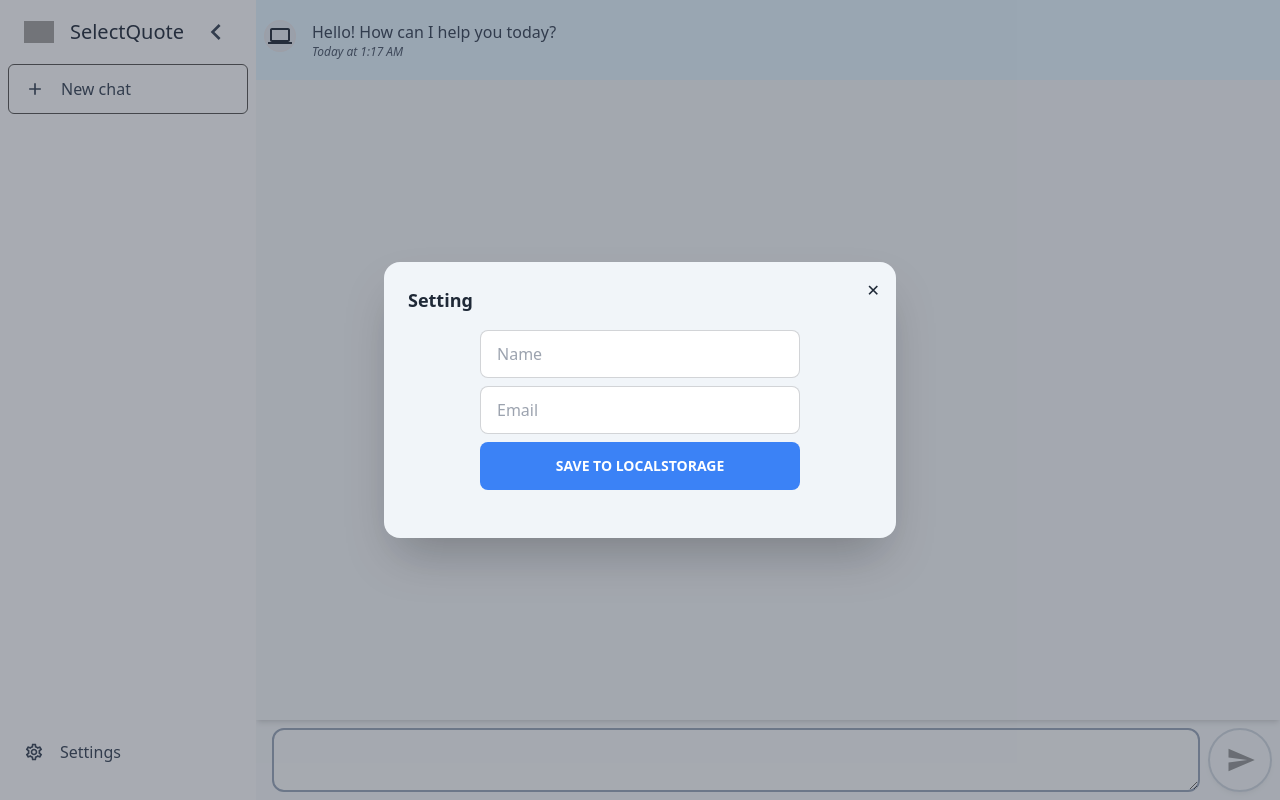
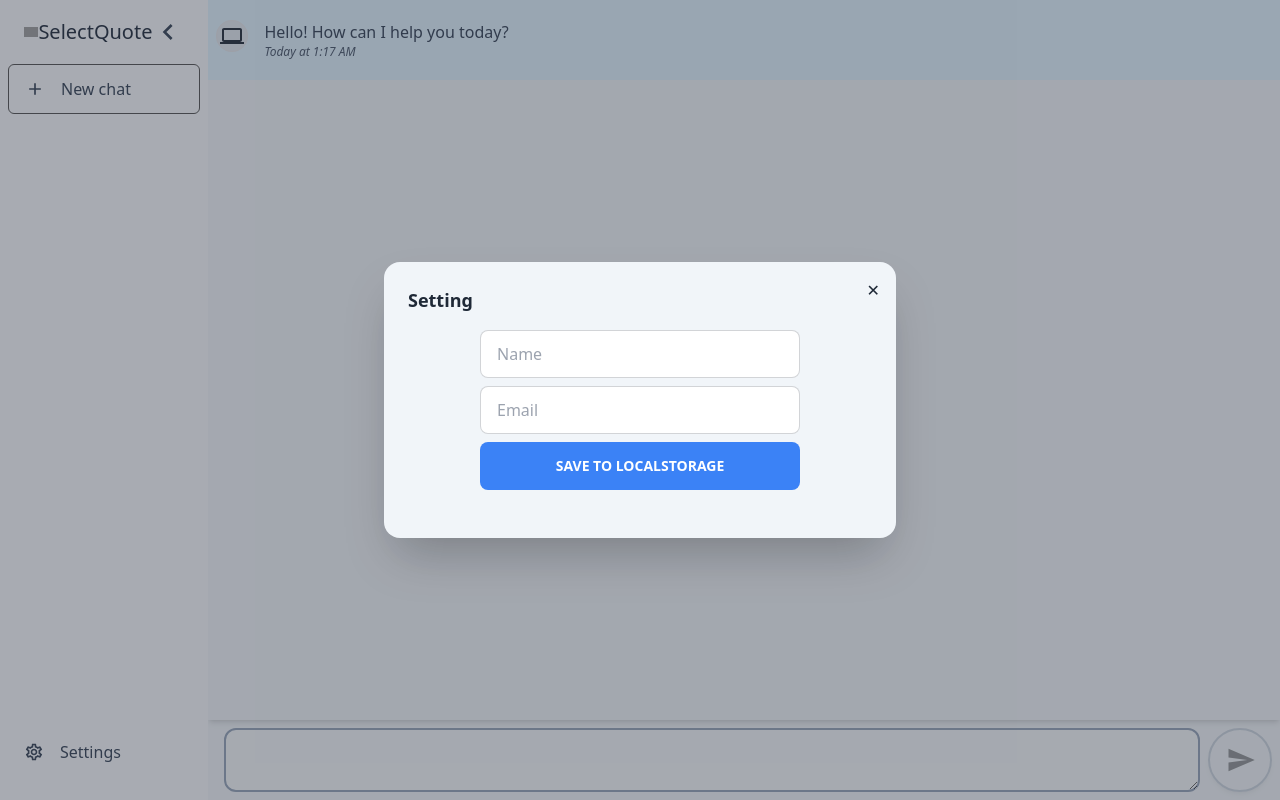
Before and after one commit to jahmed93/react-chatbot, a React (Create React App) app: page / in a window 1280 px wide. Built offline with nearby package versions, Linux system fonts and the light colour scheme; no server answers; grey boxes are pictures that could not be loaded; the HTML template or start-up script is replaced by a standard one.

Commit message:
fix style

```diff
--- a/src/components/SideBar.js
+++ b/src/components/SideBar.js
@@ -32,8 +32,9 @@ const SideBar = () => {
   const clearChat = () => clearMessages();
 
   return (
-    <section className={` ${open ? 'w-64' : 'w-16'} sidebar`}>
+    <section className={` ${open ? 'w-screen lg:w-64' : 'w-16'} sidebar`}>
       <div className='sidebar__app-bar'>
+        <div className='flex items-center'>
           <div className={`sidebar__app-logo ${!open && 'scale-0 hidden'}`}>
             <span className='w-8 h-8'>
               <img width="30" src={logo} alt='Logo' />
@@ -42,6 +43,7 @@ const SideBar = () => {
           <h1 className={`sidebar__app-title ${!open && 'scale-0 hidden'}`}>
             SelectQuote
           </h1>
+        </div>
         <div className={`sidebar__btn-close`} onClick={() => setOpen(!open)}>
           {open ? (
             <MdChevronLeft className='text-slate-700 sidebar__btn-icon' />
--- a/src/index.css
+++ b/src/index.css
@@ -18,7 +18,7 @@
   }
 
   .sidebar__app-bar {
-    @apply flex justify-center gap-4 items-center;
+    @apply flex justify-between mx-4 items-center;
   }
 
   .sidebar__app-title {
@@ -43,7 +43,7 @@
   }
 
   .nav__item {
-    @apply px-4 py-3 flex items-center gap-x-4 w-screen
+    @apply px-4 py-3 flex items-center gap-x-4 w-full
     rounded-md cursor-pointer
     hover:bg-light-white
     text-slate-700 text-base;
@@ -55,7 +55,7 @@
   }
 
   .nav__bottom {
-    @apply flex flex-col justify-end h-screen;
+    @apply flex flex-col justify-end h-full;
   }
 
   .nav__msg {
```
Lines whose indentation alone changed are shown as unchanged.
